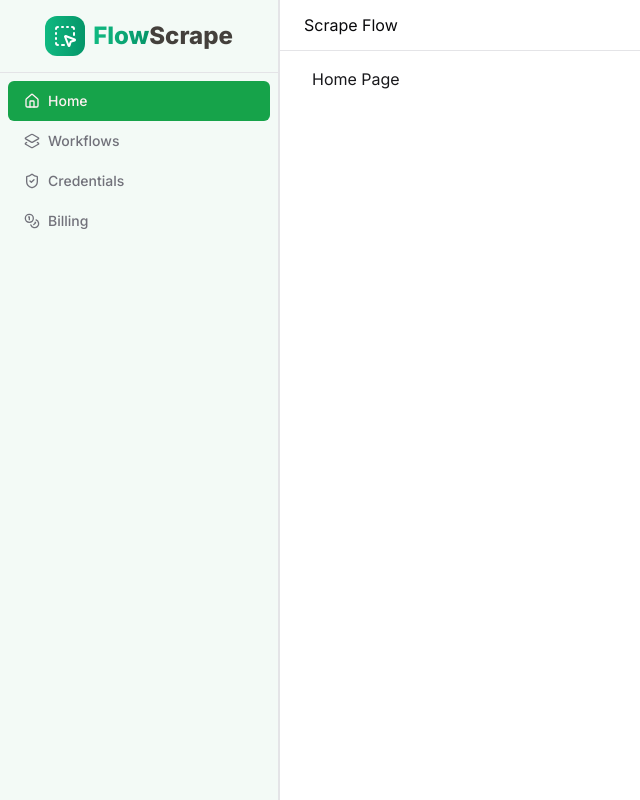
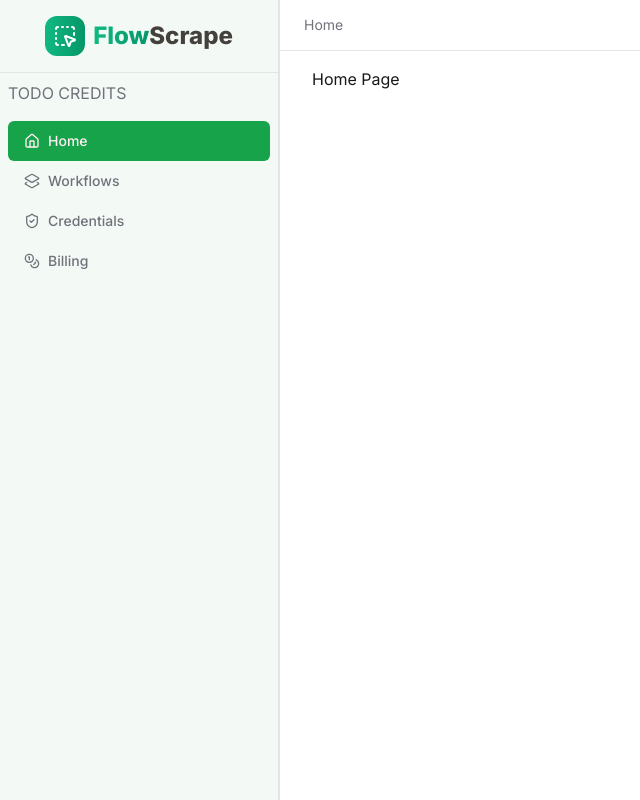
Before and after one commit to Anastulimat/scrape-flow, a Next.js app: page / in a window 1280 px wide. Shown: the whole page, without its empty margins (0-640 px from the left). Built offline with nearby package versions, Linux system fonts and the light colour scheme.

Commit message:
feat: add BreadcrumbHeader component

```diff
--- a/app/(dashboard)/layout.tsx
+++ b/app/(dashboard)/layout.tsx
@@ -1,6 +1,7 @@
 import React from 'react';
 import {Separator} from "@/components/ui/separator";
 import DesktopSidebar from "@/components/Sidebar";
+import BreadcrumbHeader from '@/components/BreadcrumbHeader';
 
 // ----------------------------------------------------------------------
 
@@ -10,7 +11,7 @@
             <DesktopSidebar />
             <div className="flex flex-col flex-1 min-h-screen">
                 <header className="flex items-center justify-between px-6 py-4 h-[50px] container">
-                    Scrape Flow
+                    <BreadcrumbHeader />
                 </header>
 
                 <Separator />
--- /dev/null
+++ b/components/BreadcrumbHeader.tsx
@@ -0,0 +1,34 @@
+"use client";
+
+import React from 'react';
+import {usePathname} from "next/navigation";
+import {Breadcrumb, BreadcrumbItem, BreadcrumbLink, BreadcrumbList} from "@/components/ui/breadcrumb";
+
+// ----------------------------------------------------------------------
+
+
+const BreadcrumbHeader = () => {
+    const pathname = usePathname();
+    const paths = pathname === "/" ? [""] : pathname?.split("/");
+
+
+    return (
+        <div className="flex items-center flex-start">
+            <Breadcrumb>
+                <BreadcrumbList>
+                    {paths.map((path, index) => (
+                        <React.Fragment key={index}>
+                            <BreadcrumbItem>
+                                <BreadcrumbLink className="capitalize" href={`/${path}`}>
+                                    {path === "" ? "home" : path}
+                                </BreadcrumbLink>
+                            </BreadcrumbItem>
+                        </React.Fragment>
+                    ))}
+                </BreadcrumbList>
+            </Breadcrumb>
+        </div>
+    );
+};
+
+export default BreadcrumbHeader;
--- a/components/Sidebar.tsx
+++ b/components/Sidebar.tsx
@@ -42,6 +42,9 @@
             <div className="flex items-center justify-center gap-2 border-b-[1px] border-separate py-4">
                 <Logo/>
             </div>
+
+            <div className="p-2">TODO CREDITS</div>
+
             <div className="flex flex-col p-2">
                 {routes.map(route => (
                     <Link
```
